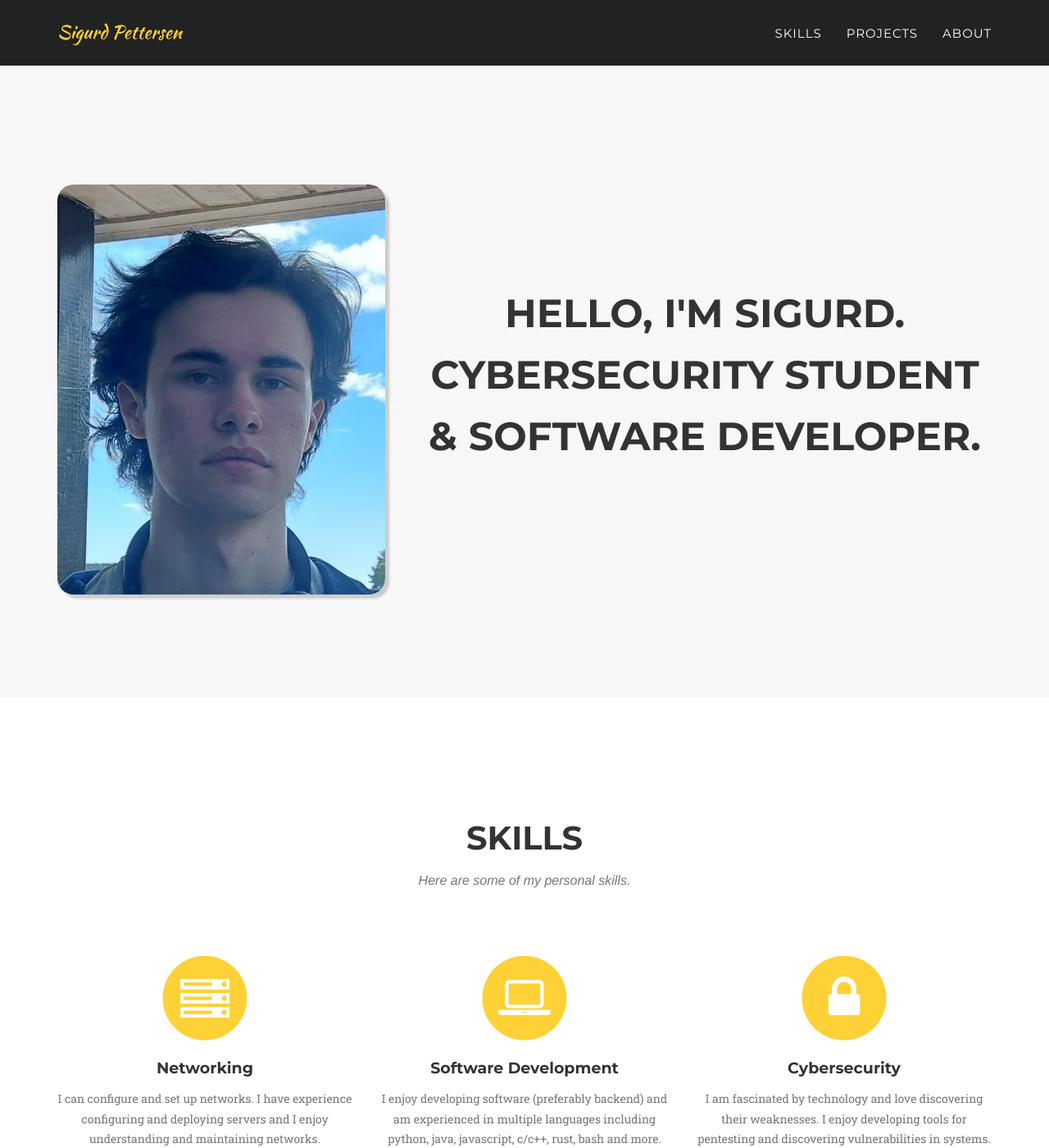
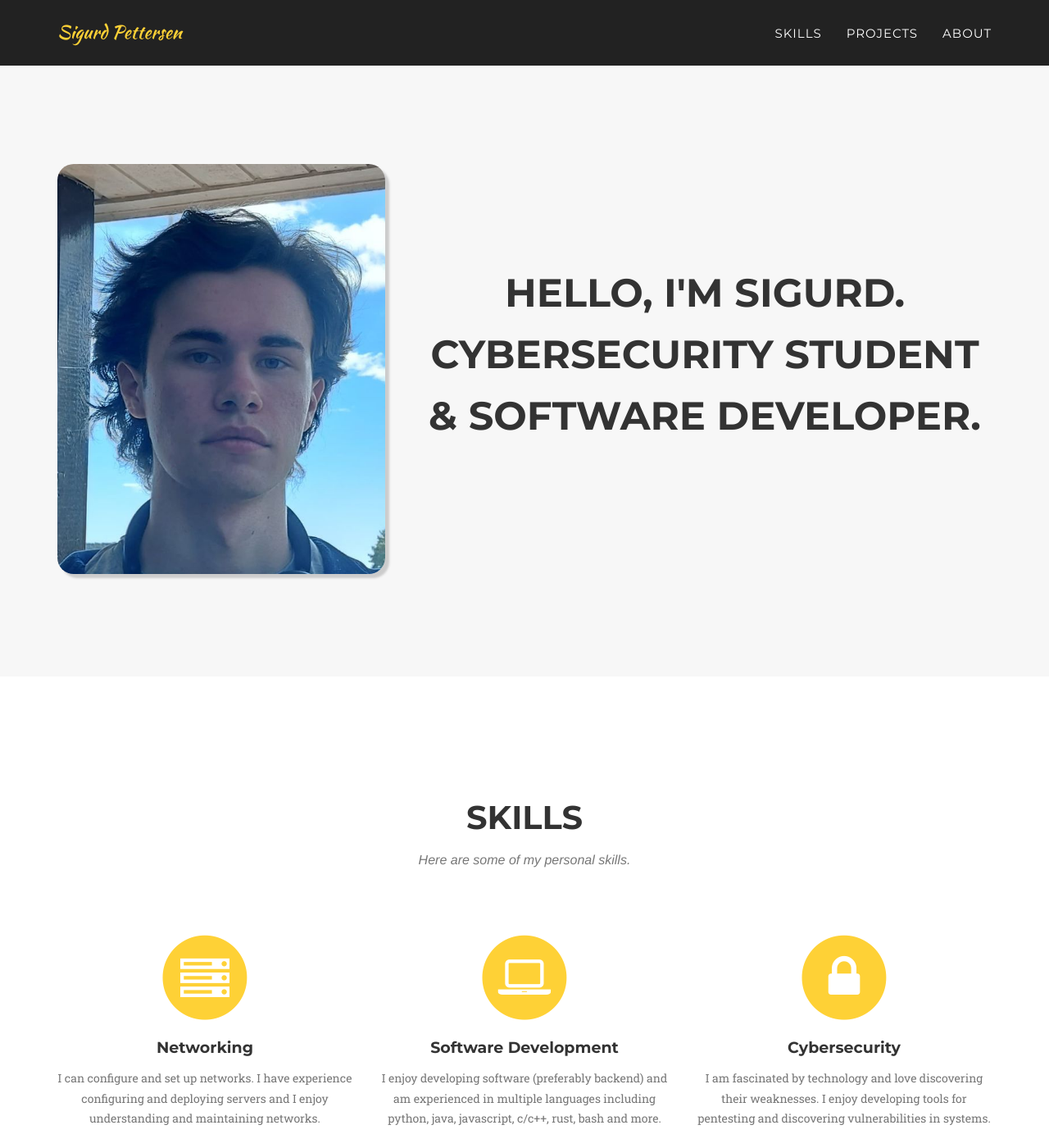
Before and after one commit to Serphyus/serphyus.github.io, a Jekyll site: the page built from index.html, in a window 1280 px wide and 1400 px high. Shown: the whole window at 82% size. Built offline with Jekyll 4.4.1, drawn with Linux system fonts in a browser that asks for light colours; some web fonts are replaced.

Commit message:
improved intro section padding

```diff
--- a/_includes/css/styles.css
+++ b/_includes/css/styles.css
@@ -332,7 +332,7 @@ header .site-intro {
     }
 
     header .site-intro {
-        padding-top: 175px;
+        padding-top: 150px;
     }
 
     header .site-intro {
```
